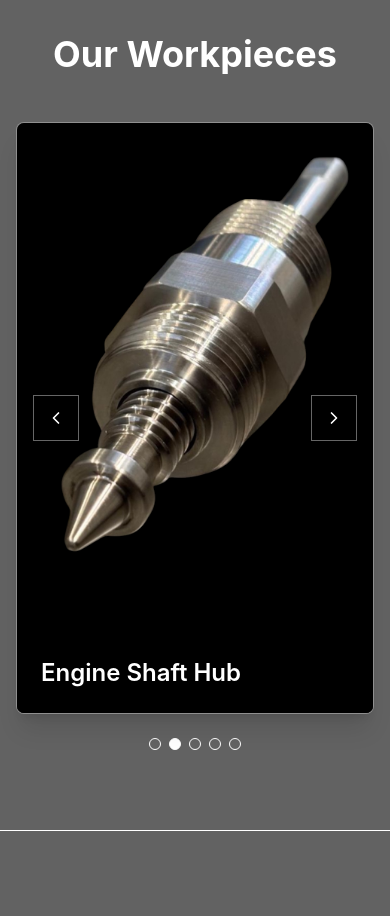
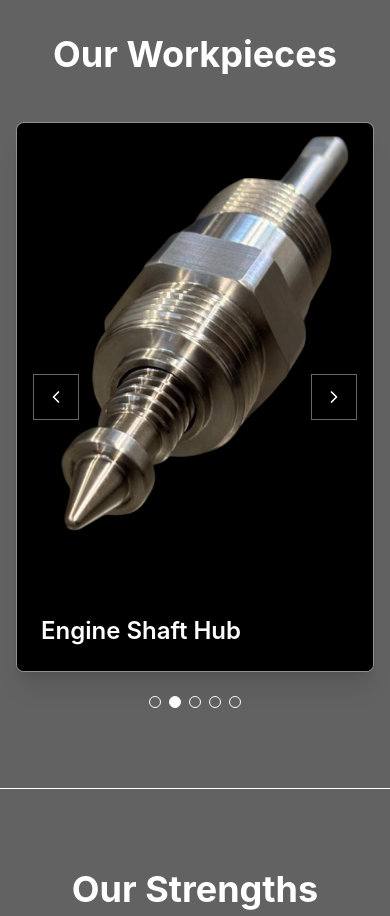
Before and after one commit to fcarrara24/rota-projects, a React (Vite) app: page / in a window 390 px wide. Shown: the part 1880-2796 px from the top of the page. Built offline with nearby package versions, Linux system fonts and the light colour scheme.

Commit message:
gestione elementi da carosello

```diff
--- a/src/components/Carousel.tsx
+++ b/src/components/Carousel.tsx
@@ -88,7 +88,7 @@ const Carousel = () => {
         </h2>
 
         <div className="relative">
-          <div className="relative mx-auto max-w-4xl border border-white/40 bg-black/30 rounded-lg overflow-hidden shadow-xl" style={{ maxHeight: '80vh' }}>
+          <div className="relative mx-auto max-w-4xl border border-white/40 bg-black/30 rounded-lg overflow-hidden shadow-xl max-h-[70vh] lg:max-h-[80vh]">
             <button
               onClick={goToPrevious}
               className="absolute left-4 top-1/2 -translate-y-1/2 z-10 bg-black/40 backdrop-blur-sm text-white p-3 hover:bg-white/20 transition-colors border border-white/40"
@@ -113,7 +113,7 @@ const Carousel = () => {
               <img
                 src={`./img/${currentPiece.immagine}`}
                 alt={currentPiece.nome_pezzo[language]}
-                className="w-full h-[70vh] sm:h-[75vh] object-cover transition-transform duration-500 group-hover:scale-[1.02]"
+                className="w-full h-[65vh] md:h-[70vh] lg:h-[75vh] object-cover transition-transform duration-500 group-hover:scale-[1.02]"
                 loading="lazy"
               />
 
```
